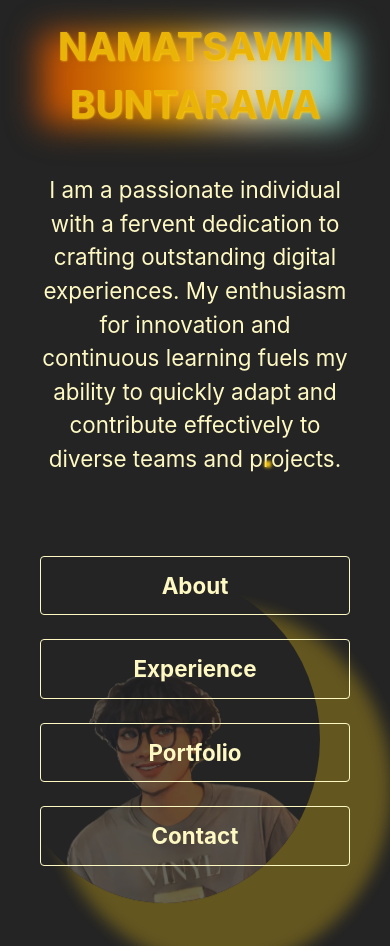
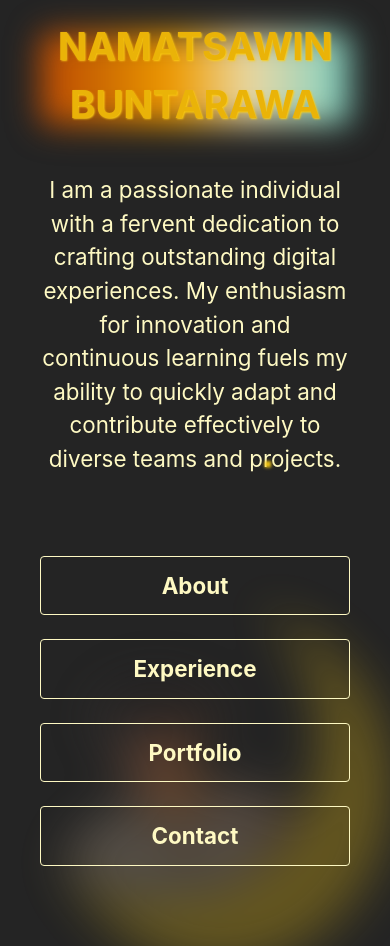
Before and after one commit to namatsawin/namatsawin.github.io, a React (Vite) app: page / in a window 390 px wide. Built offline with nearby package versions, Linux system fonts and the light colour scheme; a web font is replaced by a local one.

Commit message:
blur image for mobile device

```diff
--- a/src/App.tsx
+++ b/src/App.tsx
@@ -62,7 +62,7 @@ function App() {
 
         <motion.img
           src={HumanImage}
-          className="absolute right-[30px] bottom-0 opacity-30 border-none border-yellow-600 rounded-[50%]"
+          className="absolute right-[30px] bottom-0 opacity-30 border-none border-yellow-600 rounded-[50%] blur-xl lg:blur-none"
           width={500}
           height={500}
           animate={{
```
